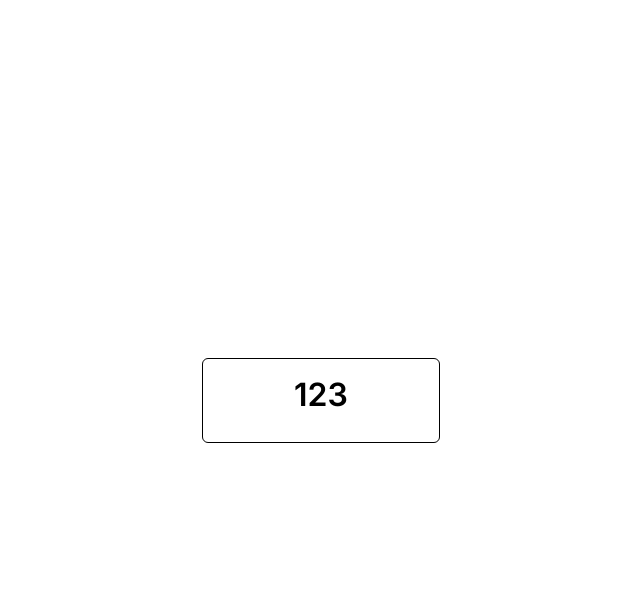
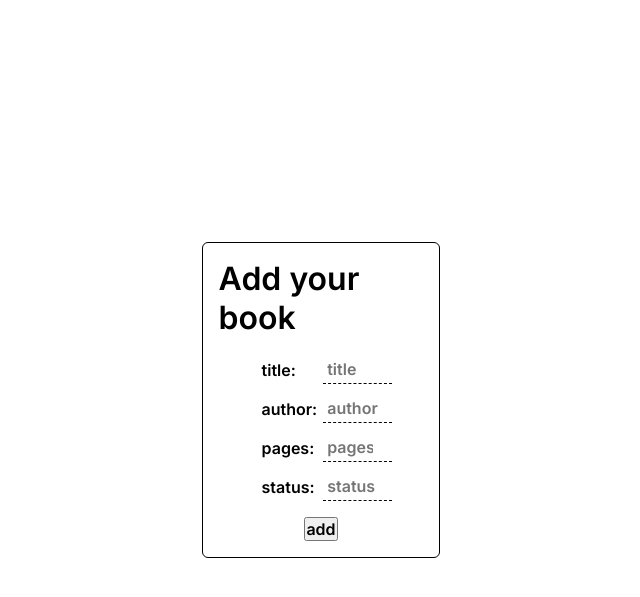
Before and after one commit to Listwas/book_lib_CLI, a Flask app: page /add_book in a window 1280 px wide. Shown: the top 597 px of the page, without its empty margins (319-959 px from the left). Run offline with Flask 3, Linux system fonts and the light colour scheme.

Commit message:
book add page

```diff
--- a/app/templates/add_book.html
+++ b/app/templates/add_book.html
@@ -4,13 +4,38 @@
     <meta charset="UTF-8">
     <meta name="viewport" content="width=device-width, initial-scale=1.0">
     <link rel="stylesheet" href="static/index.css" />
+    <link rel="stylesheet" href="static/add_book.css">
 
     <title>Online Library</title>
 </head>
 <body>
     <main>
         <div id="container">
-            <h1>123</h1>
+            <h1>Add your book</h1>
+            <form action='/get_data' method="POST">
+                <table>
+                    <tr>
+                        <td>title: </td>
+                        <td><input name="title" placeholder="title" /></td>
+                    </tr>
+                    <tr>
+                        <td>author: </td>
+                        <td><input name="author" placeholder="author" /></td>
+                    </tr>
+                    <tr>
+                        <td>pages: </td>
+                        <td><input name="pages" placeholder="pages" type="number" min="0" /></td>
+                    </tr>
+                    <tr>
+                        <td>status: </td>
+                        <td><input name="status" placeholder="status" /></td>
+                    </tr>
+                </table>
+
+                <button type="submit">add</button>
+
+            </form>
+
         </div>
     </main>
 </body>
```
